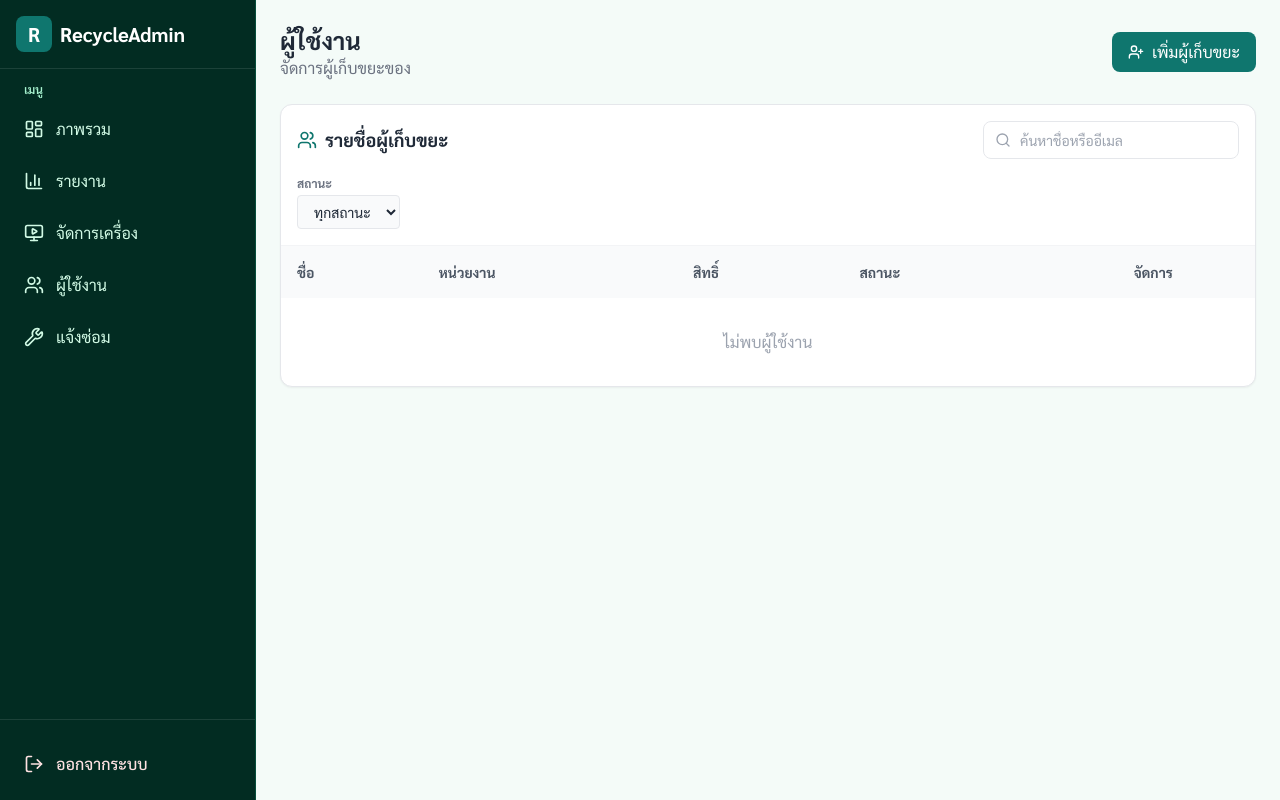
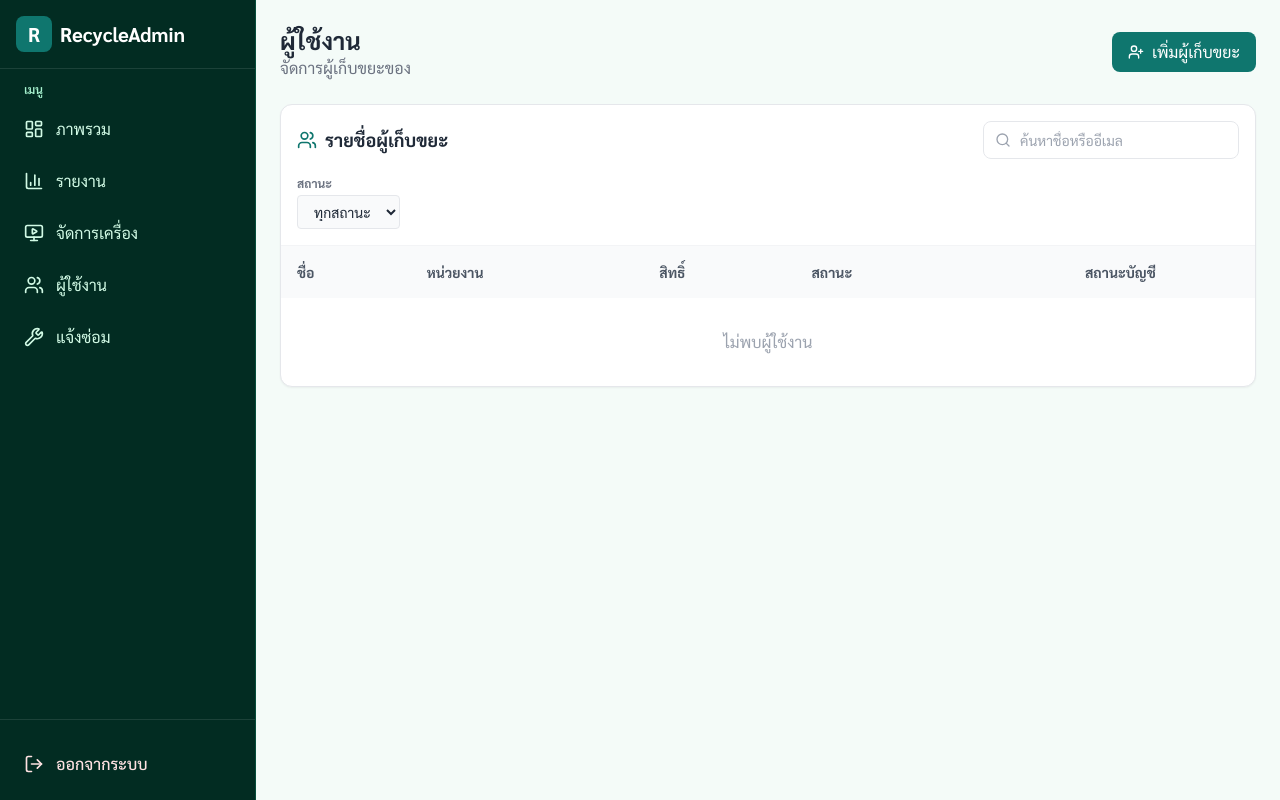
Before and after one commit to Reinasann/Final-project-Admin, a Django app: template core/templates/core/users.html in a window 1280 px wide. Run offline with Django 4.2, Linux system fonts and the light colour scheme; the template is opened without the code that fills it, so the values that code supplies are empty; some libraries are stand-ins or nearby versions.

Commit message:
fix: clarify account status column label

```diff
--- a/core/templates/core/users.html
+++ b/core/templates/core/users.html
@@ -125,7 +125,7 @@
     <div class="overflow-x-auto">
       <table class="w-full text-left">
         <thead class="bg-gray-50 text-gray-600 text-sm">
-          <tr><th class="p-4">ชื่อ</th><th class="p-4">หน่วยงาน</th><th class="p-4">สิทธิ์</th><th class="p-4">สถานะ</th><th class="p-4 text-center">จัดการ</th></tr>
+          <tr><th class="p-4">ชื่อ</th><th class="p-4">หน่วยงาน</th><th class="p-4">สิทธิ์</th><th class="p-4">สถานะ</th><th class="p-4 text-center">สถานะบัญชี</th></tr>
         </thead>
         <tbody class="divide-y divide-gray-100">
           {% for user in active_users %}
```
